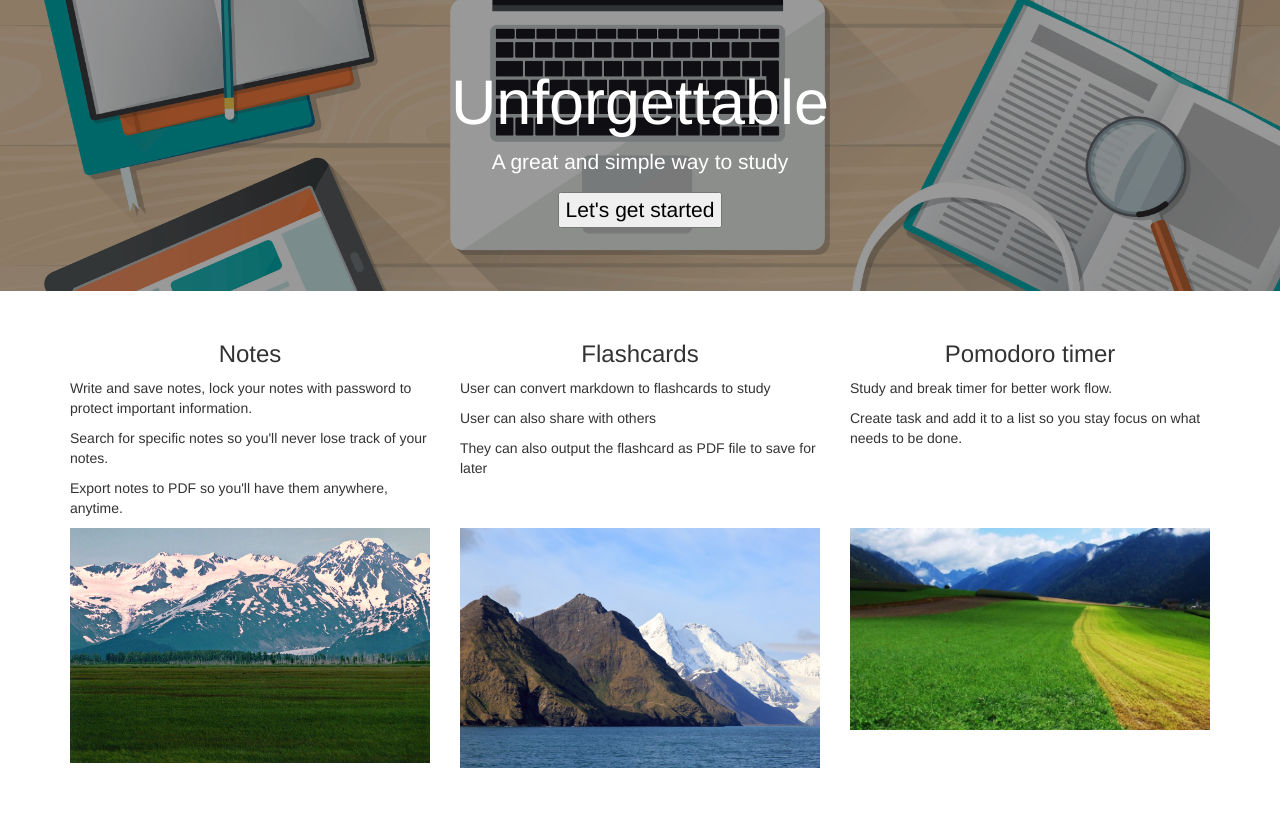
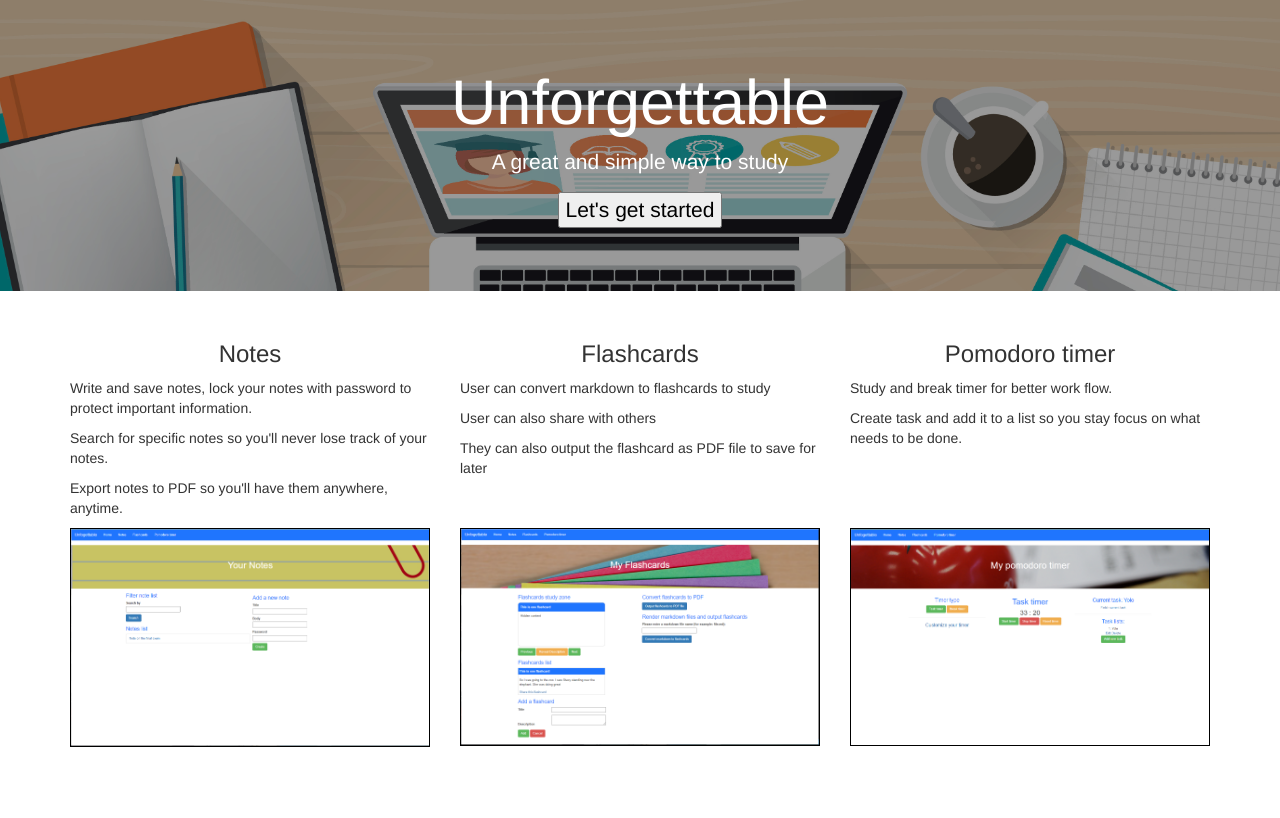
Before and after one commit to anhquangsjsu/team3_cs131, a Flask app: page /splash in a window 1280 px wide. After the commit the page ends 747 px from the top, so only its background shows below. Run offline with Flask 2, Linux system fonts and the light colour scheme; some libraries are stand-ins or nearby versions.

Commit message:
updated the screenshot for the splash page, fixed the issue where the background image was not center or cut off

```diff
--- a/myapp/templates/splash.html
+++ b/myapp/templates/splash.html
@@ -7,6 +7,11 @@
     <link rel="stylesheet" href="https://maxcdn.bootstrapcdn.com/bootstrap/3.4.1/css/bootstrap.min.css">
     <script src="https://maxcdn.bootstrapcdn.com/bootstrap/3.4.1/js/bootstrap.min.js"></script>
 </head>
+<style>
+    img{
+    border: 1px solid black;
+    }
+</style>
 <body>
     <div class="jumbotron text-center", style="color: white; background:linear-gradient(rgba(0, 0, 0, 0.4), rgba(0, 0, 0, 0.4)), url('./static/study.jpg') no-repeat center fixed; background-size:cover;">
         <h1 style="color: white">Unforgettable</h1>
@@ -40,13 +45,13 @@
     <div class="container">
         <div class="row">
             <div class="thumbnail, col-sm-4">
-                <img src="./static/test1.jpeg" style="width:100%">
+                <img src="./static/yournote.PNG" style="width:100%">
             </div>
             <div class="thumbnail, col-sm-4">
-                <img src="./static/test2.jpeg" style="width:100%">
+                <img src="./static/yourflash.PNG" style="width:100%">
             </div>
             <div class="thumbnail, col-sm-4">
-                <img src="./static/test3.jpeg" style="width:100%">
+                <img src="./static/yourtimer.PNG" style="width:100%">
             </div>
         </div>
     </div>
```
Also changed, not shown: myapp/static/css/base.css (+17 -10 lines), myapp/static/test1.jpeg (deleted), myapp/static/test2.jpeg (deleted), myapp/static/test3.jpeg (deleted), myapp/static/yourflash.PNG (added), myapp/static/yournote.PNG (added), myapp/static/yourtimer.PNG (added).
